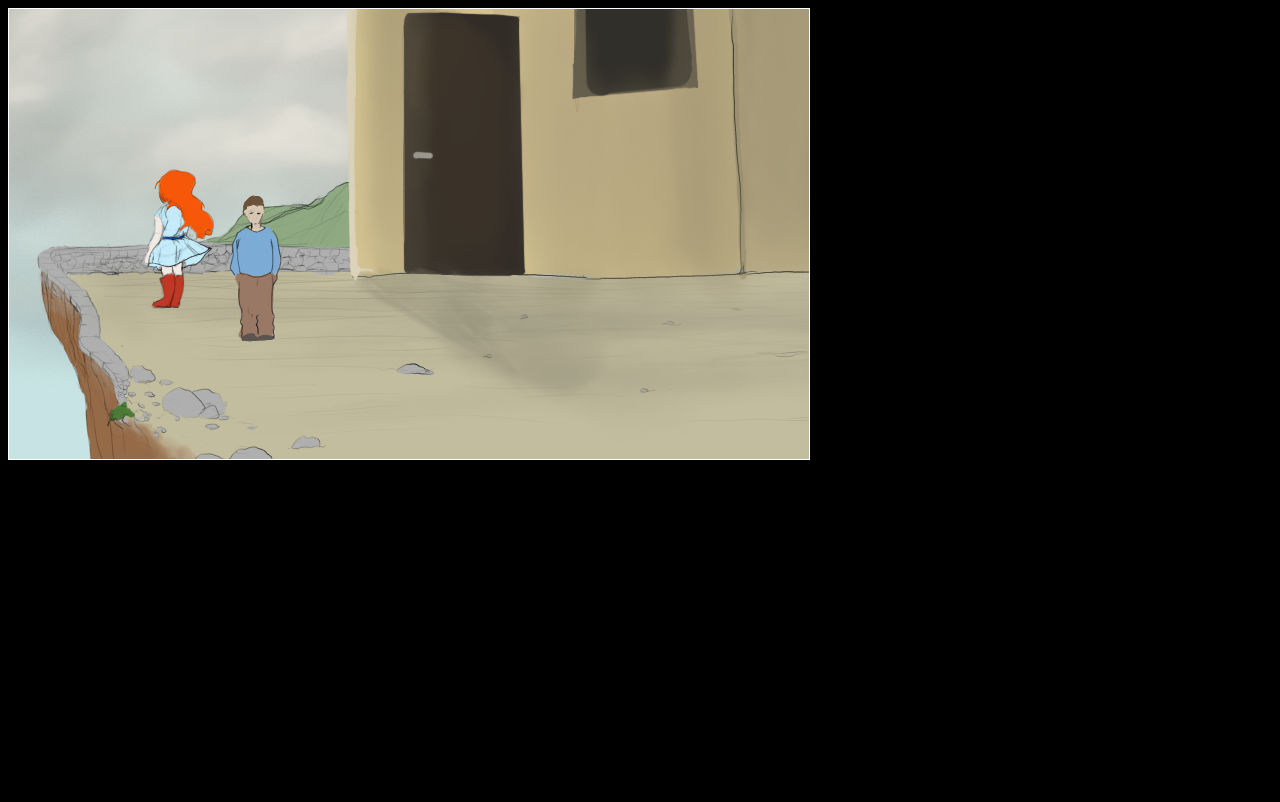
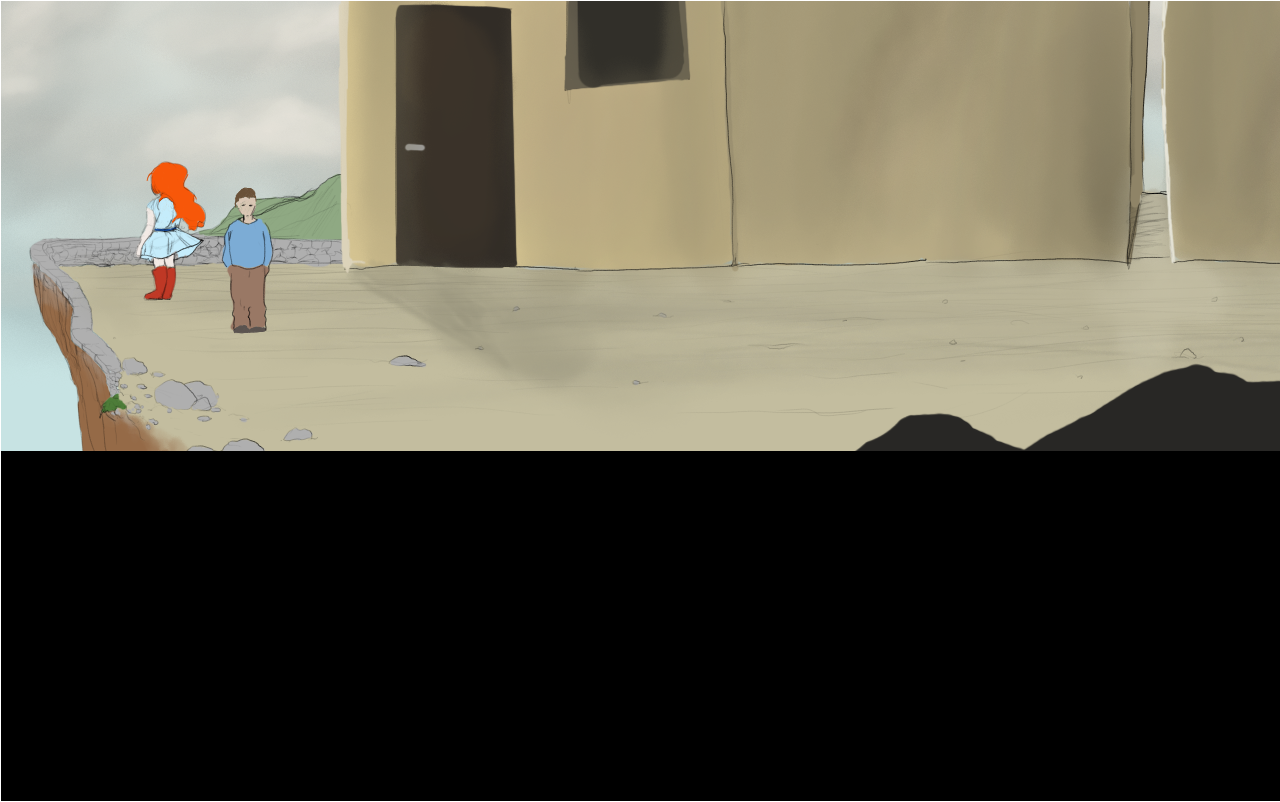
Before and after one commit to tsatse/she-likes-chocolate, a plain HTML site: page index.html in a window 1280 px wide. Drawn offline with Linux system fonts and the light colour scheme.

Commit message:
made the game canvas bigger

```diff
--- a/game.css
+++ b/game.css
@@ -1,5 +1,7 @@
 body {
     background: #000;
+    margin: 0;
+    padding: 0;
 }
 
 #game_canvas {
--- a/scripts/framer.js
+++ b/scripts/framer.js
@@ -73,7 +73,7 @@ define([
                     var new_index = Utils.get_new_id('update_func');
                     Framer.update_funcs[new_index] = function(time, bounding_object) {
                         callback(time, bounding_object);
-                    }
+                    };
                     return new_index;
                 },
 
--- a/scripts/game.js
+++ b/scripts/game.js
@@ -193,8 +193,8 @@ require(['utils', 'framer'], function (Utils, Framer) {
                 function(imgs) {
                     images = imgs;
                     map_width = images.houses.width;
-                    game_canvas.width = 800;
-                    game_canvas.height = 450;
+                    game_canvas.width = window.innerWidth;
+                    game_canvas.height = window.innerHeight;
                     Framer.reset();
                     Framer.start();
                     Framer.add(game_loop);
```
